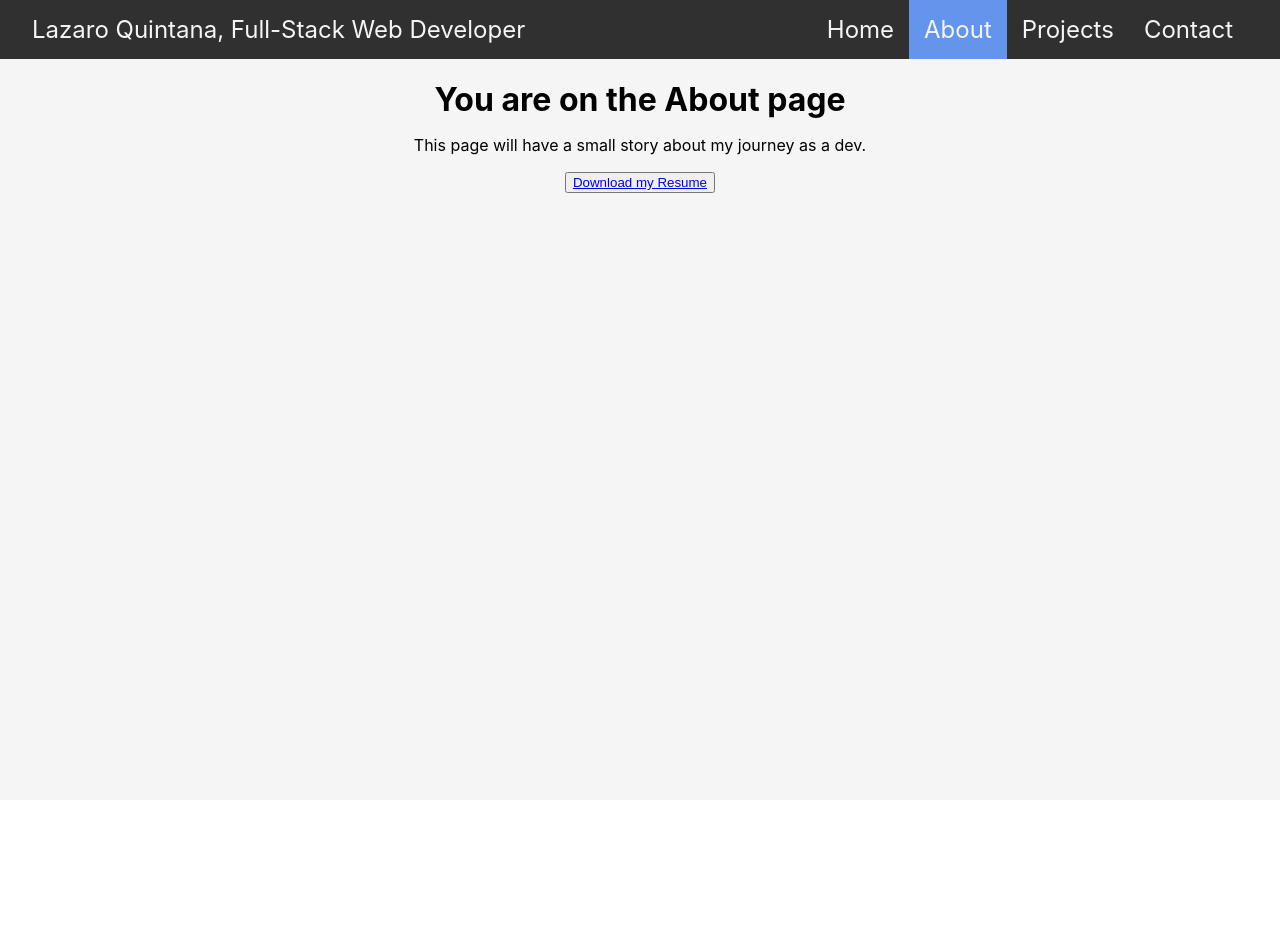
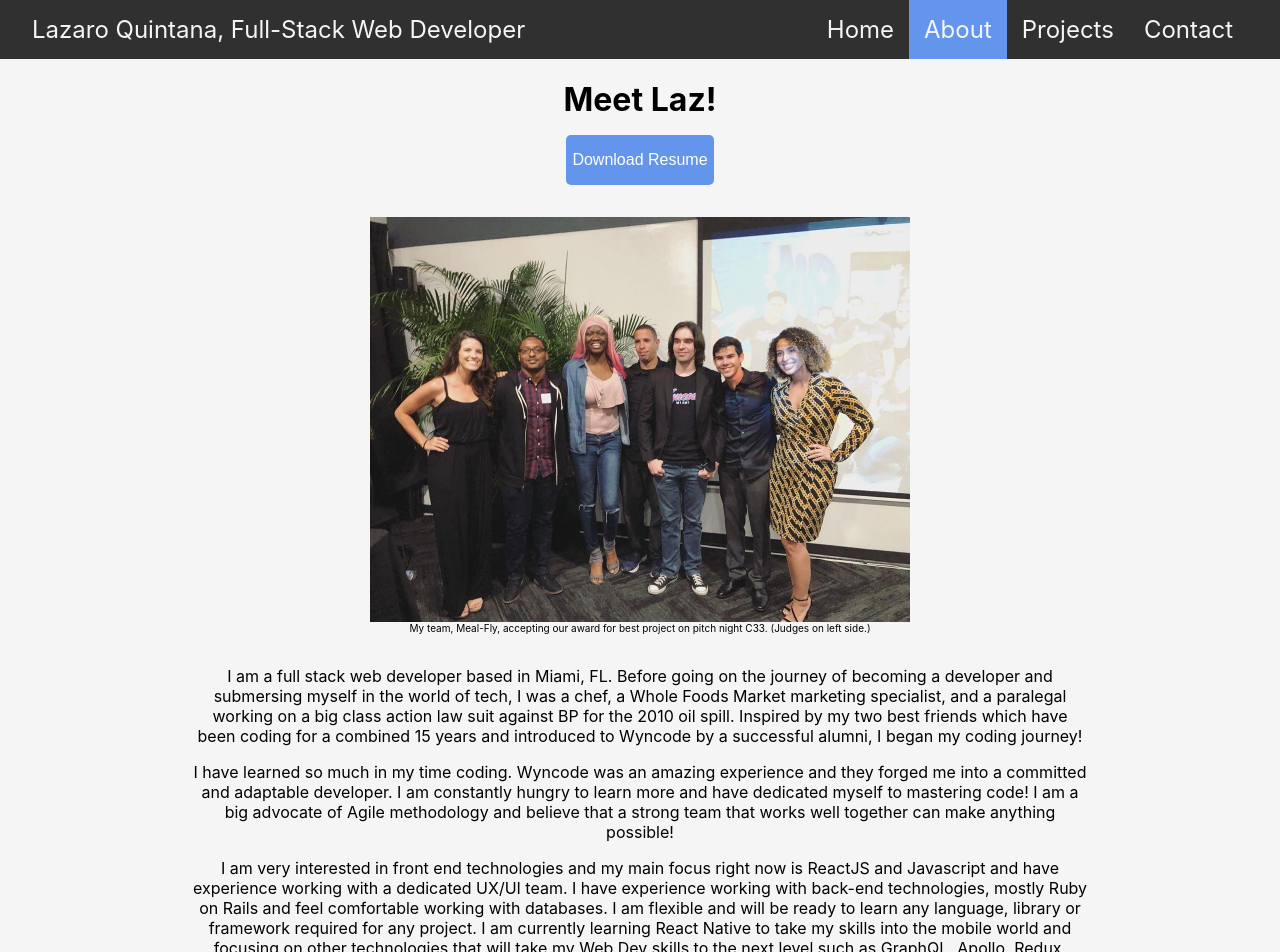
Before and after one commit to Limlight86/React-Portfolio, a React (Create React App) app: page /about in a window 1280 px wide. Shown: the top 952 px of the page. Before the commit the page ends 800 px from the top, so only its background shows below. Built offline with nearby package versions, Linux system fonts and the light colour scheme; no server answers.

Commit message:
updates to About page new components

```diff
--- a/src/assets/index.js
+++ b/src/assets/index.js
@@ -4,5 +4,7 @@ export {default as jsLogo} from './images/js.jpg'
 export {default as reactLogo} from './images/reactjs.png'
 export {default as rubyLogo} from './images/ruby.png'
 export {default as mealFly} from  './images/Meal-Fly.png'
+export {default as mealFlyWin} from './images/Meal-Fly-win.jpeg'
 export {default as wynMusic} from  './images/Wyn-Music.png'
 export {default as email} from  './images/send-mail.png'
+export {default as Resume} from './pdfs/Lazaro_Quintana_Resume.pdf'
--- /dev/null
+++ b/src/components/MyStory/MyStory.js
@@ -0,0 +1,35 @@
+import React from "react";
+
+const MyStory = () => (
+  <div>
+    <p>
+      I am a full stack web developer based in Miami, FL. Before going on the
+      journey of becoming a developer and submersing myself in the world of
+      tech, I was a chef, a Whole Foods Market marketing specialist, and a
+      paralegal working on a big class action law suit against BP for the 2010
+      oil spill. Inspired by my two best friends which have been coding for a
+      combined 15 years and introduced to Wyncode by a successful alumni, I
+      began my coding journey!
+    </p>
+    <p>
+      I have learned so much in my time coding. Wyncode was an amazing
+      experience and they forged me into a committed and adaptable developer. I
+      am constantly hungry to learn more and have dedicated myself to mastering
+      code! I am a big advocate of Agile methodology and believe that a strong
+      team that works well together can make anything possible!
+    </p>
+    <p>
+      I am very interested in front end technologies and my main focus right now
+      is ReactJS and Javascript and have experience working with a dedicated
+      UX/UI team. I have experience working with back-end technologies, mostly
+      Ruby on Rails and feel comfortable working with databases. I am flexible
+      and will be ready to learn any language, library or framework required for
+      any project. I am currently learning React Native to take my skills into
+      the mobile world and focusing on other technologies that will take my Web
+      Dev skills to the next level such as GraphQL, Apollo, Redux, Gatsby NodeJS
+      and diversifying my front end repertoire with Angular.
+    </p>
+  </div>
+);
+
+export default MyStory;
--- /dev/null
+++ b/src/components/ResumeButton/ResumeButton.js
@@ -0,0 +1,14 @@
+import React from "react";
+import { Link } from "react-router-dom";
+import { Resume } from "../../assets";
+import styles from "./ResumeButton.module.css";
+
+const ResumeButton = () => (
+  <button className={styles.resumeButton}>
+    <Link to={Resume} target="_blank" download>
+      Download Resume
+    </Link>
+  </button>
+);
+
+export default ResumeButton;
--- /dev/null
+++ b/src/components/ResumeButton/ResumeButton.module.css
@@ -0,0 +1,22 @@
+.resumeButton {
+  margin: 16px auto;
+  line-height: 3;
+  border-radius: 5px;
+  color: white;
+  background-color: cornflowerblue;
+  border: cornflowerblue;
+  cursor: pointer;
+  outline: none;
+  transition: transform 0.3s;
+}
+
+.resumeButton:hover {
+  transform: scale(1.1);
+  transition: transform 0.3s;
+}
+
+.resumeButton a {
+  color: white;
+  text-decoration: none;
+  font-size: 16px;
+}
--- a/src/components/index.js
+++ b/src/components/index.js
@@ -4,3 +4,5 @@ export { default as Technologies } from "./Technologies/Technologies";
 export { default as FeaturedProjects} from './FeaturedProjects/Featuredprojects'
 export { default as ProjectCard} from './ProjectCard/ProjectCard'
 export { default as ContactForm} from './ContactForm/ContactForm'
+export { default as ResumeButton} from './ResumeButton/ResumeButton'
+export { default as MyStory} from './MyStory/MyStory'
--- a/src/pages/About/About.js
+++ b/src/pages/About/About.js
@@ -1,16 +1,20 @@
 import React from "react";
-import { Link } from "react-router-dom";
-import { Navigation } from '../../components/'
+import { Navigation } from "../../components/";
 import styles from "./About.module.css";
-import Resume from '../../assets/Lazaro_Quintana_Resume.pdf'
+import { ResumeButton, MyStory } from "../../components";
+import { mealFlyWin } from "../../assets";
 
-const About = ({ match }) =>(
+const About = ({ match }) => (
   <div className={styles.about}>
     <Navigation currentPath={match.path} />
-    <h1 className={styles.header}>You are on the About page</h1>
-    <p>This page will have a small story about my journey as a dev.</p>
-    <button><Link to={Resume} target="_blank" download>Download my Resume</Link></button>
+    <h1 className={styles.header}>Meet Laz!</h1>
+    <ResumeButton />
+    <div className={styles.mealFly}>
+      <img src={mealFlyWin} alt="ptich night c33" />
+      <span>My team, Meal-Fly, accepting our award for best project on pitch night C33. (Judges on left side.)</span>
+    </div>
+    <MyStory />
   </div>
-)
+);
 
 export default About;
--- a/src/pages/About/About.module.css
+++ b/src/pages/About/About.module.css
@@ -3,9 +3,31 @@
   height: 100%;
   width: 100%;
   min-height: fit-content;
+  display: flex;
+  flex-direction: column;
+  padding-bottom: 32px;
 }
 
 .header {
   padding-top: 80px;
   margin: 0;
 }
+.about img {
+  width: 50%;
+  margin: 0 auto;
+}
+
+.about p {
+  width: 70%;
+  margin: 16px auto;
+}
+
+.mealFly {
+  display: flex;
+  flex-direction: column;
+  margin: 16px auto;
+}
+.mealFly span {
+  margin: 0 auto;
+  font-size: 10px;
+}
--- a/src/pages/Projects/Projects.js
+++ b/src/pages/Projects/Projects.js
@@ -9,7 +9,7 @@ const Projects = ({ match }) => {
   return (
     <div className={styles.projects}>
       <Navigation currentPath={match.path} />
-      <h1 className={styles.header}>My GitHub repositories</h1>
+      <h1 className={styles.header}>My GitHub Repositories</h1>
       <p>
         Thank you for taking the time to look at some of the work I have done.
         Feel free to click on a card to visit the repo for that specific
```
Also changed, not shown: src/assets/images/Meal-Fly-win.jpeg (added), src/components/MyStory/MyStory.module.css (added), 1 other file (tests, documents, lock files or other folders).
